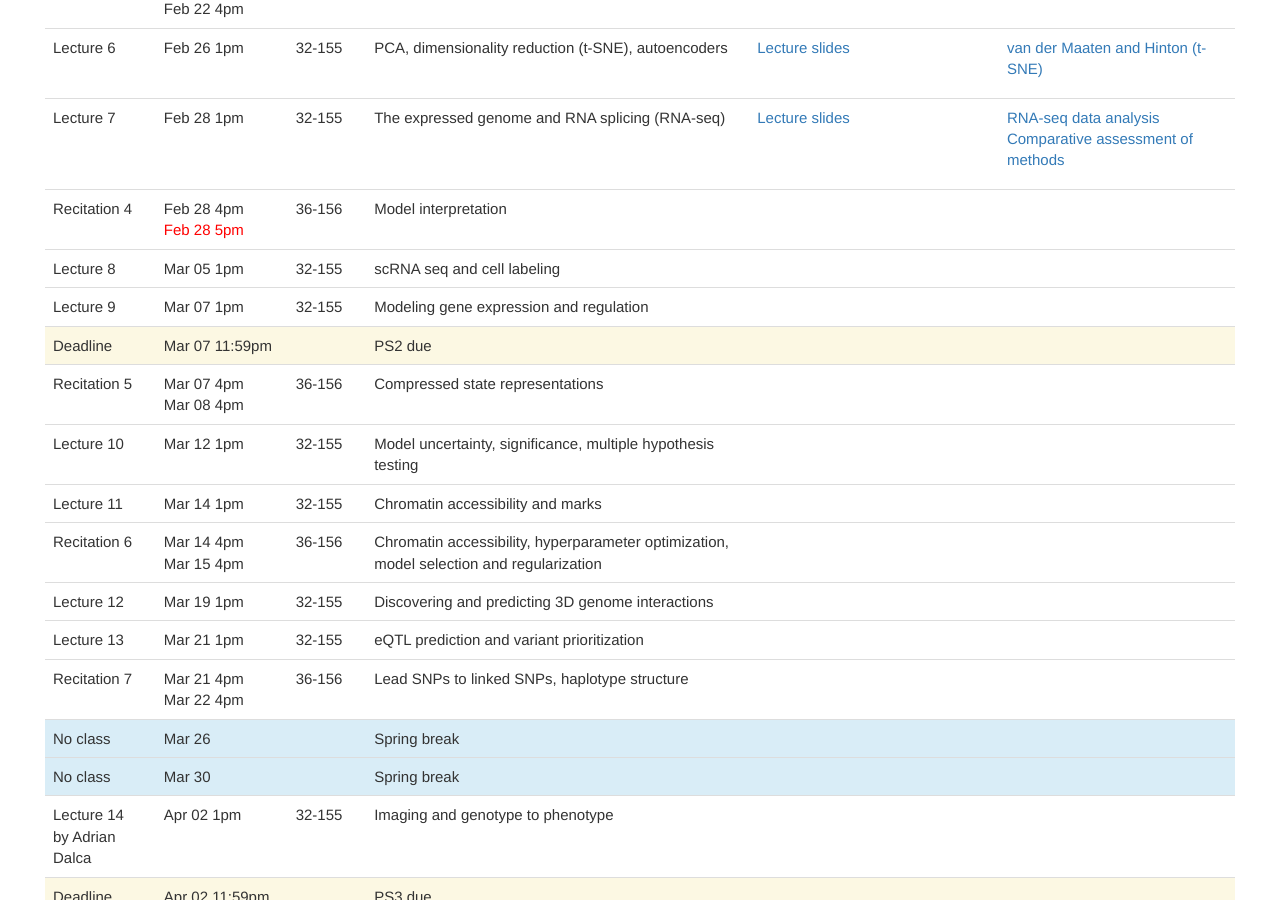
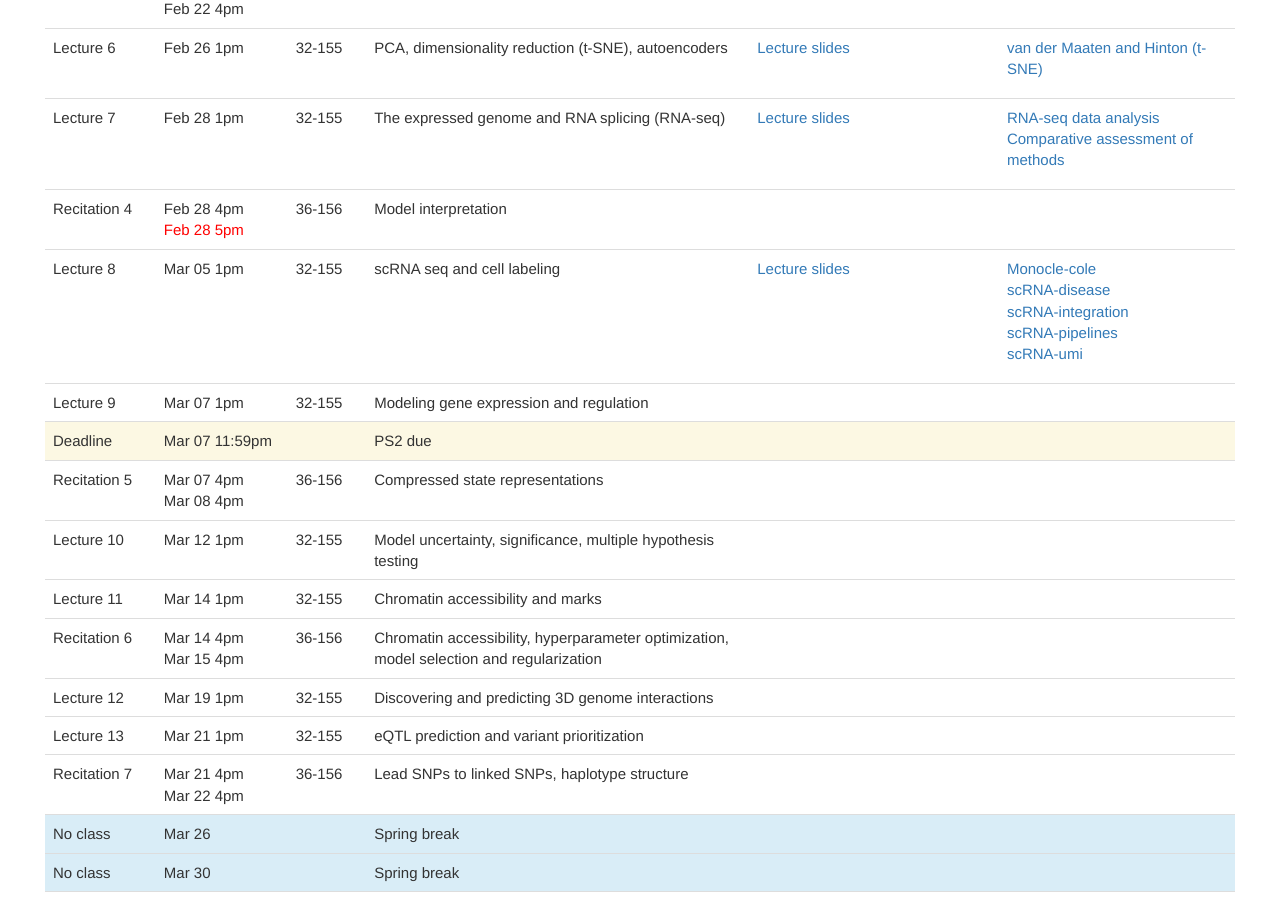
Before and after one commit to mit6874/mit6874.github.io, a Jekyll site: the page built from index.html, in a window 1280 px wide and 900 px high, scrolled down 1717 px. Built offline with Jekyll 4.4.1, drawn with Linux system fonts in a browser that asks for light colours; nearby versions of some CDN libraries.

Commit message:
Update index.html

```diff
--- a/index.html
+++ b/index.html
@@ -225,8 +225,20 @@ layout: default
             <td>Mar 05 1pm</td>
             <td>32-155</td>
             <td>scRNA seq and cell labeling</td>
-            <td></td>
-            <td></td>
+            <td>
+		<ul>
+                    <li><a href="../assets/slides/6.874-lecture-8-2019.pdf">Lecture slides</a></li>
+                </ul>
+            </td>
+            <td>
+                <ul>
+                    <li><a href="../assets/monocle-cole.pdf">Monocle-cole</a></li>
+                    <li><a href="./assets/scRNA-disease.pdf">scRNA-disease</a></li>
+                    <li><a href="./assets/scRNA-integration.pdf">scRNA-integration</a></li>
+                    <li><a href="./assets/scRNA-pipelines.pdf">scRNA-pipelines</a></li>
+		    <li><a href="./assets/scRNA-umi.pdf">scRNA-umi</a></li>
+                </ul>
+	    </td>
         </tr>
         <tr>
             <td>Lecture 9</td>
```
